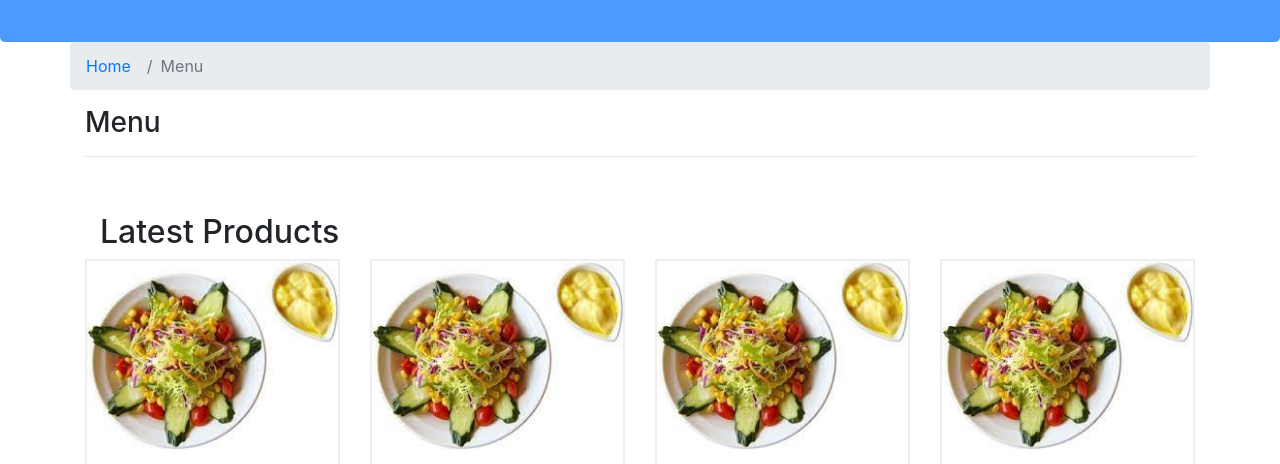
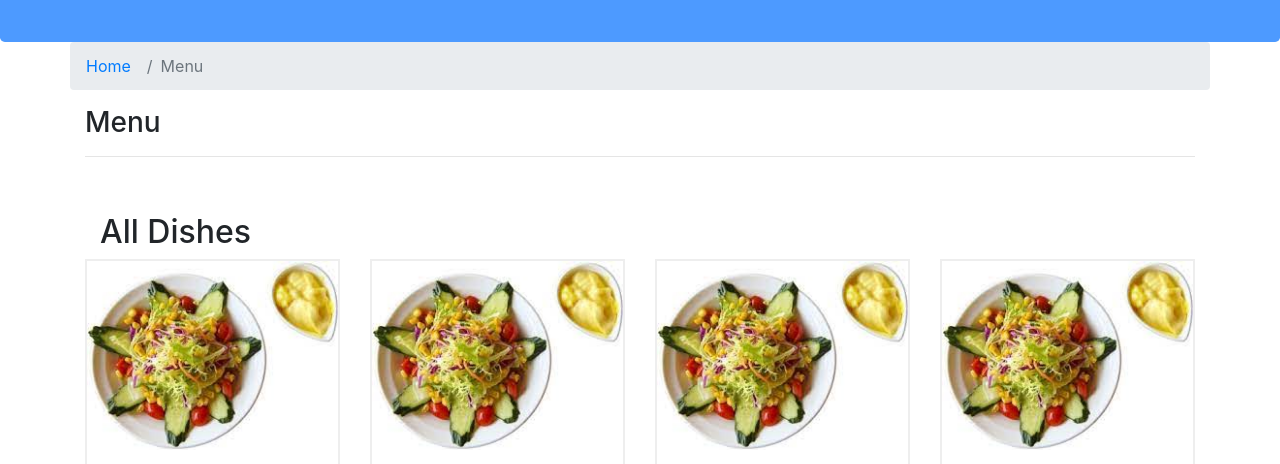
Before and after one commit to itsmemohit/Food-Nation, a website: page menu.html in a window 1280 px wide. Shown: the part 336-800 px from the top of the page. Drawn offline with nearby package versions, Linux system fonts and the light colour scheme.

Commit message:
finallll

```diff
--- a/menu.html
+++ b/menu.html
@@ -197,7 +197,7 @@
             <div class="row">
                 <div class="col-md-12 col-sm-6">
                     <div class="section-heading col-sm-auto">
-                        <h2>Latest Products</h2>
+                        <h2>All Dishes</h2>
                     </div>
                 </div>
 
```
